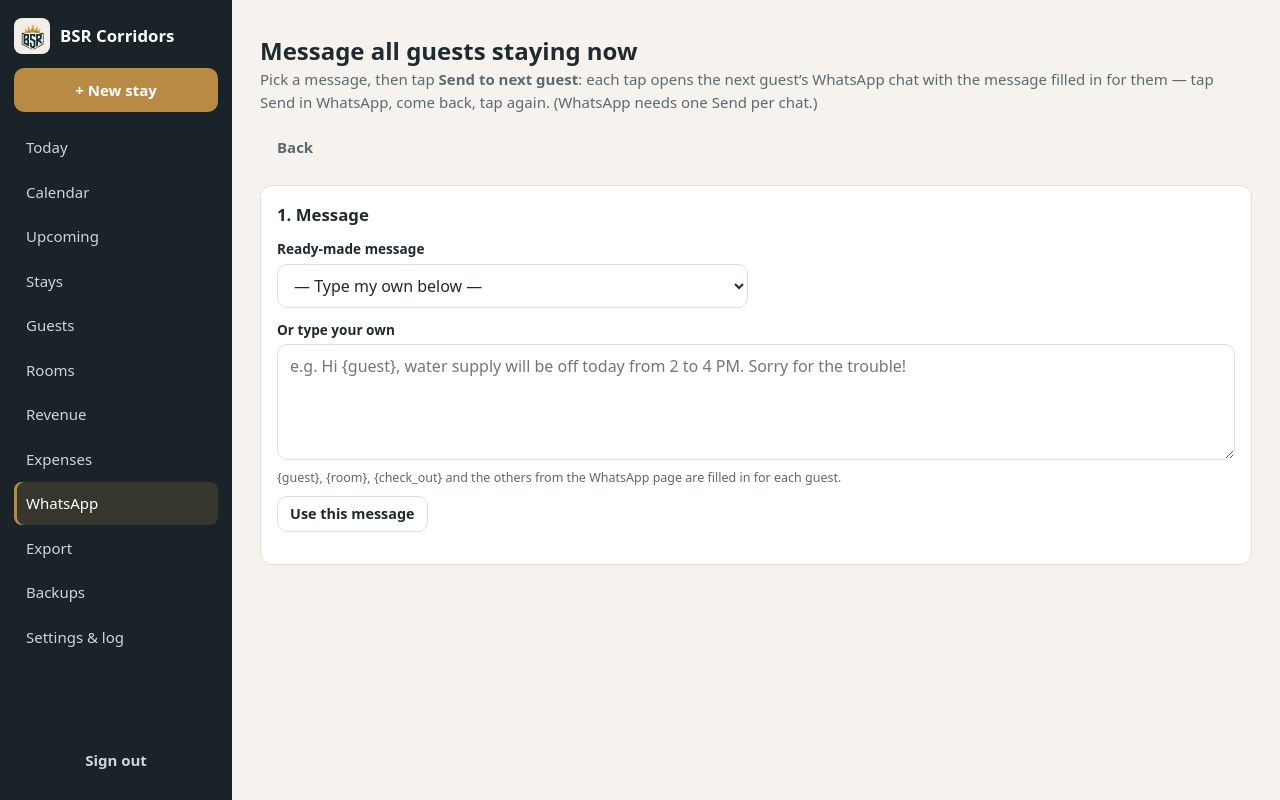
After one commit to ShekharReddy10/bsr-corridors-website, a Django app: page /whatsapp/in-house/ in a window 1280 px wide. The commit adds this page. Run offline with Django 5.2, Linux system fonts and the light colour scheme; the visitor is signed in with stand-in values (Sample User, id 1); data comes from the database, SQL or seed files in the repository; data that the repository does not hold is empty; parts of the project's set-up code (start-up, migrations or seed data) failed here and were passed over.

Commit message:
Admin: WhatsApp all in-house guests, and a Check-out details button on Departing today
- New page "Message all guests staying now" (Today → In-house → WhatsApp all): pick a ready-made message or type
  one ({guest}, {room}, … filled in per guest), then "Send to next guest" opens each chat in turn.
- Departing today: one-tap button for the message marked "Button on Departing today" (set on "Check-out details"
  by migration 0014), next to Check out.
- Typed custom messages now fill in {placeholders} too.

Co-Authored-By: Claude Opus 5.5 <noreply@anthropic.com>

```diff
--- a/admin-app/core/context_processors.py
+++ b/admin-app/core/context_processors.py
@@ -15,4 +15,10 @@ def app(request):
     def wa_departure():
         return MessageTemplate.objects.filter(on_check_out=True).exists()
 
-    return {"HOTEL_NAME": settings.HOTEL_NAME, "wa_welcome": wa_welcome, "wa_departure": wa_departure}
+    @cache
+    def wa_departing():
+        """The message with a one-tap button on "Departing today" (e.g. Check-out details), or None."""
+        return MessageTemplate.objects.filter(on_departing=True).first()
+
+    return {"HOTEL_NAME": settings.HOTEL_NAME, "wa_welcome": wa_welcome, "wa_departure": wa_departure,
+            "wa_departing": wa_departing}
--- a/admin-app/core/forms.py
+++ b/admin-app/core/forms.py
@@ -330,5 +330,5 @@ class SettlementForm(forms.ModelForm):
 class MessageTemplateForm(forms.ModelForm):
     class Meta:
         model = MessageTemplate
-        fields = ["name", "body", "on_check_in", "on_check_out", "sort_order"]
+        fields = ["name", "body", "on_check_in", "on_check_out", "on_departing", "sort_order"]
         widgets = {"body": forms.Textarea(attrs={"rows": 10})}
--- a/admin-app/core/models.py
+++ b/admin-app/core/models.py
@@ -330,6 +330,9 @@ class MessageTemplate(models.Model):
                                       help_text="Opens automatically when you tap Check in (only one message can)")
     on_check_out = models.BooleanField("Send when checking out", default=False,
                                        help_text="Opens automatically when you tap Check out (only one message can)")
+    on_departing = models.BooleanField("Button on “Departing today”", default=False,
+                                       help_text="Shows as a one-tap button next to Check out on the Today page "
+                                                 "(only one message can)")
     sort_order = models.PositiveIntegerField(default=0)
 
     class Meta:
--- a/admin-app/core/urls.py
+++ b/admin-app/core/urls.py
@@ -54,6 +54,7 @@ urlpatterns = [
     path("expenses/<int:pk>/", expenses.expense_form, name="expense_edit"),
     path("expenses/<int:pk>/delete/", expenses.expense_delete, name="expense_delete"),
     path("whatsapp/", whatsapp.whatsapp_page, name="whatsapp"),
+    path("whatsapp/in-house/", whatsapp.in_house, name="wa_in_house"),
     path("whatsapp/messages/new/", whatsapp.template_edit, name="wa_template_new"),
     path("whatsapp/messages/<int:pk>/", whatsapp.template_edit, name="wa_template_edit"),
     path("whatsapp/messages/<int:pk>/delete/", whatsapp.template_delete, name="wa_template_delete"),
--- a/admin-app/core/views/whatsapp.py
+++ b/admin-app/core/views/whatsapp.py
@@ -1,6 +1,7 @@
 """WhatsApp messages: ready-made texts, hotel info (Wi-Fi, rules, timings) and click-to-send links."""
 
 import re
+from urllib.parse import urlencode
 
 from django.contrib import messages
 from django.db import transaction
@@ -48,6 +49,8 @@ def template_edit(request, pk=None):
                 MessageTemplate.objects.exclude(pk=saved.pk).update(on_check_in=False)
             if saved.on_check_out:
                 MessageTemplate.objects.exclude(pk=saved.pk).update(on_check_out=False)
+            if saved.on_departing:
+                MessageTemplate.objects.exclude(pk=saved.pk).update(on_departing=False)
         AuditLog.record("whatsapp", f"{'Updated' if obj else 'Added'} WhatsApp message: {saved}")
         messages.success(request, f"Message “{saved}” saved.")
         return redirect("whatsapp")
@@ -66,6 +69,24 @@ def template_delete(request, pk):
     obj.delete()
     messages.success(request, "Message deleted.")
     return redirect("whatsapp")
+
+
+def in_house(request):
+    """One message to every guest staying now: pick a ready-made message (or type one), then send it guest by
+    guest — each tap opens the next guest's chat with the text filled in for them (WhatsApp needs one Send each)."""
+    stays = list(Stay.objects.filter(status=Stay.Status.CHECKED_IN).select_related("guest", "room")
+                 .order_by("room__sort_order", "room__number"))
+    templates = MessageTemplate.objects.all()
+    t, text = request.GET.get("t", ""), request.GET.get("text", "").strip()
+    template = templates.filter(pk=int(t)).first() if t.isdigit() else None
+    body = template.body if template else text
+    query = urlencode({"t": template.pk} if template else {"text": text}) if body else ""
+    with_phone = [s for s in stays if s.guest.phone]
+    return render(request, "core/whatsapp_in_house.html", {
+        "templates": templates, "template": template, "text": text, "query": query,
+        "with_phone": with_phone, "no_phone": [s for s in stays if not s.guest.phone],
+        "preview": whatsapp.render(body, whatsapp.context(with_phone[0])) if body and with_phone else "",
+    })
 
 
 def send(request, pk):
@@ -90,7 +111,7 @@ def send(request, pk):
             return redirect("stay_detail", pk=pk)
         name, text = template.name, whatsapp.render(template.body, whatsapp.context(stay))
     else:
-        text = request.GET.get("text", "").strip()
+        text = whatsapp.render(request.GET.get("text", ""), whatsapp.context(stay))  # {guest}, {room}, … allowed
         name = "custom message" if text else "chat"
     AuditLog.record("whatsapp", f"WhatsApp {name} opened for {stay.guest.name}", stay)
     mobile = bool(MOBILE.search(request.headers.get("User-Agent", "")))
--- a/admin-app/static/css/app.css
+++ b/admin-app/static/css/app.css
@@ -418,3 +418,5 @@ input:focus, select:focus, textarea:focus { outline: 2px solid var(--gold); bord
 .expected { display: grid; grid-template-columns: 1fr auto; gap: 2px 12px; margin-top: 14px; padding: 10px 12px; background: #f3f7fd; border-radius: 10px; }
 .expected b { font-size: 1.2rem; }
 .expected small:last-child { grid-column: 1 / -1; }
+.wa-next { width: 100%; margin: 8px 0 10px; }
+.btn.is-sent { opacity: .6; }
--- a/admin-app/static/js/app.js
+++ b/admin-app/static/js/app.js
@@ -47,6 +47,28 @@
     clash.addEventListener("click", (e) => {
       if (e.target === clash || e.target.closest("[data-close-dialog]")) clash.close();  // tap outside / Close
     });
+  }
+
+  // Message all in-house guests: "Send to next guest" opens the next chat; each opened chat is ticked off.
+  const bulk = $("#wa-bulk");
+  if (bulk) {
+    const links = Array.from(bulk.querySelectorAll("[data-wa-send]"));
+    const next = $("#wa-next");
+    const refresh = () => {
+      const left = links.filter((a) => !a.classList.contains("is-sent"));
+      if (!next) return;
+      next.disabled = !left.length;
+      next.textContent = left.length
+        ? `Send to ${left[0].dataset.name} (${links.length - left.length + 1} of ${links.length})`
+        : `All ${links.length} sent ✓`;
+    };
+    links.forEach((a) => a.addEventListener("click", () => {
+      a.classList.add("is-sent");
+      a.textContent = "Opened ✓";
+      setTimeout(refresh);
+    }));
+    if (next) next.addEventListener("click", () => { const a = links.find((x) => !x.classList.contains("is-sent")); if (a) a.click(); });
+    refresh();
   }
 
   const form = $(".stay-form");
--- a/admin-app/templates/core/dashboard.html
+++ b/admin-app/templates/core/dashboard.html
@@ -64,7 +64,7 @@
   </section>
 
   <section class="card" id="in-house">
-    <h2>In-house <span class="count">{{ in_house|length }}</span></h2>
+    <div class="card-head"><h2>In-house <span class="count">{{ in_house|length }}</span></h2>{% if in_house %}<a class="btn btn-outline btn-sm" href="{% url 'wa_in_house' %}">WhatsApp all</a>{% endif %}</div>
     {% for s in in_house %}{% include "partials/stay_line.html" with s=s note="Until" d1=s.check_out %}{% empty %}<p class="muted">No guests checked in.</p>{% endfor %}
   </section>
 
--- a/admin-app/templates/core/whatsapp.html
+++ b/admin-app/templates/core/whatsapp.html
@@ -4,7 +4,8 @@
 <div class="page-head">
   <div><h1>WhatsApp messages</h1>
     <p class="muted">Messages open in WhatsApp with the text already typed, from the number logged in on this phone or computer (7013684602). Check it and tap Send.</p></div>
-  <a class="btn btn-primary" href="{% url 'wa_template_new' %}">+ Add message</a>
+  <div class="inline-form"><a class="btn btn-outline" href="{% url 'wa_in_house' %}">Message all guests staying now</a>
+  <a class="btn btn-primary" href="{% url 'wa_template_new' %}">+ Add message</a></div>
 </div>
 
 <section class="card">
@@ -12,7 +13,7 @@
   <p class="muted small">Each one is a button on the stay page. The one marked <b>at check-in</b> opens by itself when you tap Check in, and the one marked <b>at check-out</b> when you tap Check out.</p>
   {% for t in templates %}
     <div class="wa-template">
-      <div class="card-head"><h3>{{ t.name }}{% if t.on_check_in %} <span class="status status-checked_in">at check-in</span>{% endif %}{% if t.on_check_out %} <span class="status status-checked_out">at check-out</span>{% endif %}</h3>
+      <div class="card-head"><h3>{{ t.name }}{% if t.on_check_in %} <span class="status status-checked_in">at check-in</span>{% endif %}{% if t.on_check_out %} <span class="status status-checked_out">at check-out</span>{% endif %}{% if t.on_departing %} <span class="status status-upcoming">button on Departing today</span>{% endif %}</h3>
         <a class="btn btn-outline btn-sm" href="{% url 'wa_template_edit' t.pk %}">Edit</a></div>
       <p class="wa-body">{{ t.body }}</p>
     </div>
--- /dev/null
+++ b/admin-app/templates/core/whatsapp_in_house.html
@@ -0,0 +1,41 @@
+{% extends "base.html" %}
+{% block title %}Message all guests{% endblock %}
+{% block content %}
+<div class="page-head">
+  <div><h1>Message all guests staying now</h1>
+    <p class="muted">Pick a message, then tap <b>Send to next guest</b>: each tap opens the next guest’s WhatsApp chat with the message filled in for them — tap Send in WhatsApp, come back, tap again. (WhatsApp needs one Send per chat.)</p></div>
+  <a class="btn btn-ghost" href="{% url 'dashboard' %}#in-house">Back</a>
+</div>
+
+<form method="get" class="card">
+  <h2>1. Message</h2>
+  <div class="form-grid">
+    <div class="field"><label for="wa-t">Ready-made message</label>
+      <select id="wa-t" name="t" onchange="this.form.submit()">
+        <option value="">— Type my own below —</option>
+        {% for x in templates %}<option value="{{ x.pk }}"{% if template and x.pk == template.pk %} selected{% endif %}>{{ x.name }}</option>{% endfor %}
+      </select></div>
+    <div class="field span-2"{% if template %} hidden{% endif %}><label for="wa-text">Or type your own</label>
+      <textarea id="wa-text" name="text" rows="4" placeholder="e.g. Hi {guest}, water supply will be off today from 2 to 4 PM. Sorry for the trouble!">{{ text }}</textarea>
+      <small class="muted">{guest}, {room}, {check_out} and the others from the WhatsApp page are filled in for each guest.</small></div>
+  </div>
+  {% if not template %}<div class="form-actions"><button class="btn btn-outline btn-sm">Use this message</button></div>{% endif %}
+</form>
+
+{% if query %}
+<section class="card" id="wa-bulk">
+  <h2>2. Send <span class="count">{{ with_phone|length }}</span></h2>
+  {% if preview %}<p class="muted small">How it looks for {{ with_phone.0.guest.name }}:</p><p class="wa-body">{{ preview }}</p>{% endif %}
+  {% if with_phone %}
+  <button type="button" class="btn btn-primary wa-next" id="wa-next">Send to next guest</button>
+  {% for s in with_phone %}
+  <div class="stay-line"><span class="stay-line-main"><span class="room-badge">{{ s.room.number }}</span>
+    <span><b>{{ s.guest.name }}</b><small>{{ s.guest.phone }}</small></span></span>
+    <a class="btn btn-outline btn-sm" href="{% url 'stay_whatsapp' s.pk %}?{{ query }}" target="whatsapp" rel="noopener" data-wa-send data-name="{{ s.guest.name }}">Send</a>
+  </div>
+  {% endfor %}
+  {% else %}<p class="muted">No guests staying now have a phone number.</p>{% endif %}
+  {% if no_phone %}<p class="muted small">No phone number (skipped): {% for s in no_phone %}{{ s.guest.name }} ({{ s.room.number }}){% if not forloop.last %}, {% endif %}{% endfor %}</p>{% endif %}
+</section>
+{% endif %}
+{% endblock %}
--- a/admin-app/templates/partials/stay_line.html
+++ b/admin-app/templates/partials/stay_line.html
@@ -3,6 +3,9 @@
     <span class="room-badge">{{ s.room.number }}</span>
     <span><b>{{ s.guest.name }}</b><small>{{ s.guest.phone|default:"No phone yet" }}{% if note and d1 %} · {{ note }} {{ d1|date:"d-m" }}{% if d2 %} → {{ d2|date:"d-m" }}{% endif %}{% elif note and not s.is_open_ended %} · {{ note }}{% endif %}{% if s.is_open_ended %} · Monthly{% endif %}{% if s.balance > 0 and s.status != 'upcoming' %} · <span class="warn">{{ s.balance|inr }} due</span>{% endif %}</small></span>
   </a>
+  {% if action == 'check-out' and wa_departing and s.guest.phone %}
+  <a class="btn btn-sm btn-outline" href="{% url 'stay_whatsapp' s.pk %}?t={{ wa_departing.pk }}" target="whatsapp" rel="noopener">{{ wa_departing.name }}</a>
+  {% endif %}
   {% if action %}
   <form method="post" action="{% url 'stay_action' s.pk action %}"{% if action == 'check-in' and wa_welcome and s.guest.has_contact_details %} data-wa-open="{% url 'stay_whatsapp' s.pk %}?t=checkin"{% elif action == 'check-out' and wa_departure and s.guest.phone %} data-wa-open="{% url 'stay_whatsapp' s.pk %}?t=checkout"{% endif %}>{% csrf_token %}
     <button class="btn btn-sm {% if action == 'check-in' %}btn-primary{% else %}btn-outline{% endif %}">{% if action == 'check-in' %}Check in{% else %}Check out{% endif %}</button>
```
Also changed, not shown: admin-app/core/tests/test_core.py (+20 -1 lines), admin-app/core/migrations/0014_departing_button.py (added).
